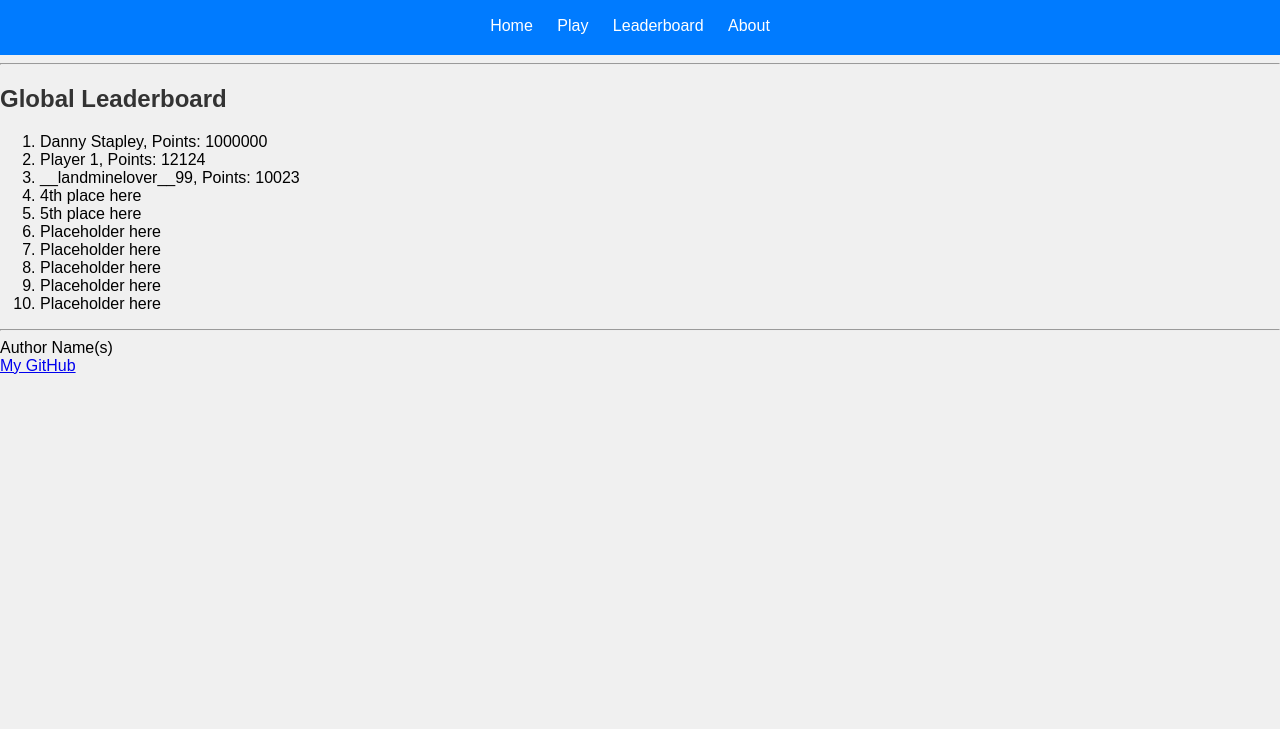
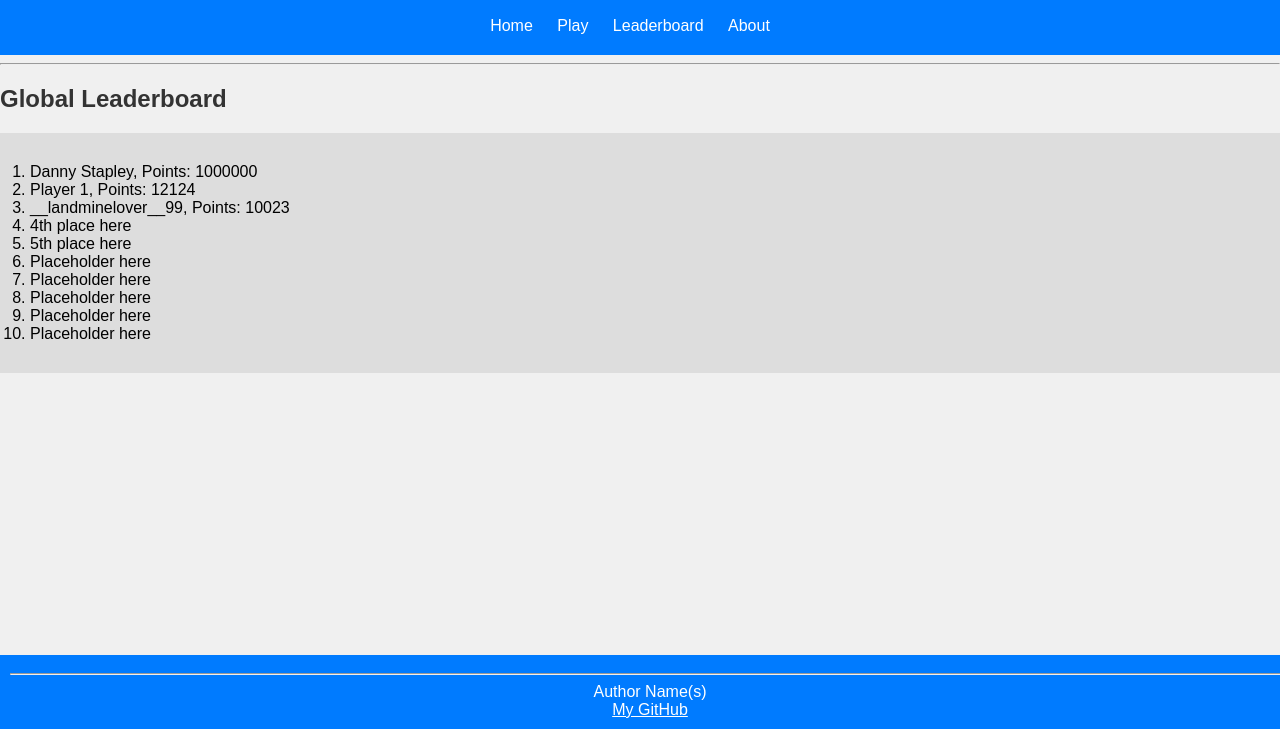
Before and after one commit to dkstapley11/startup, a plain HTML site: page leaderboard.html in a window 1280 px wide. Shown: the part 71-800 px from the top of the page. Drawn offline with Linux system fonts and the light colour scheme.

Commit message:
misc changes

```diff
--- a/leaderboard.css
+++ b/leaderboard.css
@@ -35,3 +35,24 @@ nav menu li a {
     text-decoration: none;
     color: white;
 }
+
+.players {
+    background-color: #ddd;
+    padding: 30px;
+    margin-bottom: 20px;
+
+}
+
+footer {
+    background-color: #007bff;
+    color: white;
+    text-align: center;
+    padding: 10px;
+    position: fixed;
+    bottom: 0;
+    width: 100%;
+}
+
+footer a {
+    color: white;
+}
--- a/leaderboard.html
+++ b/leaderboard.html
@@ -24,7 +24,7 @@
         <hr />
         <h2>Global Leaderboard</h2>
         <div>
-            <ol>
+            <ol class="players">
                 <li>Danny Stapley, Points: 1000000</li>
                 <li>Player 1, Points: 12124</li>
                 <li>__landminelover__99, Points: 10023</li>
```
Also changed, not shown: play.css (+9 -0 lines), play.html (+2 -1 lines).
